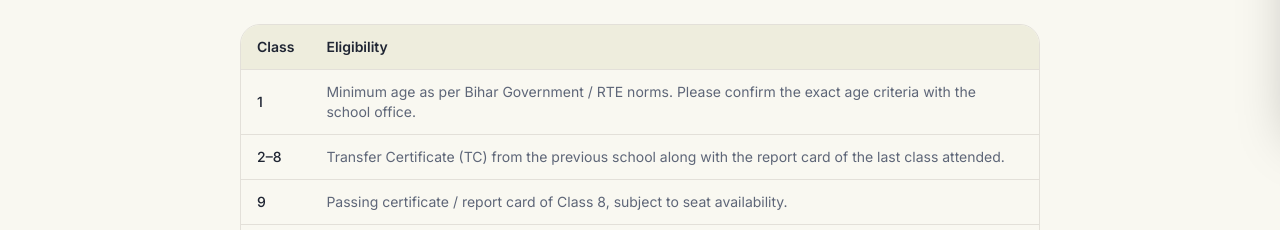
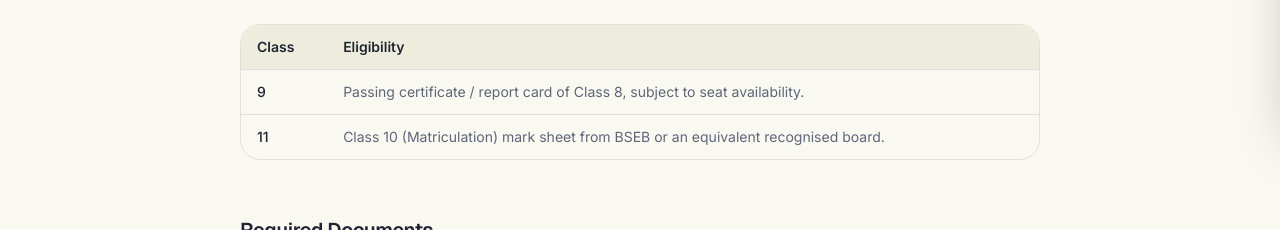
Before and after one commit to ImMortaL0P/Adla-Website, a React (Vite) app in the folder umv-adala/: page /admission in a window 1280 px wide. Shown: the part 675-905 px from the top of the page. Built offline with nearby package versions, Linux system fonts and the light colour scheme; no server answers; a web font is replaced by a local one.

Commit message:
content: remove classes 1-8 from admission eligibility and enquiry form

```diff
--- a/umv-adala/src/data/content.ts
+++ b/umv-adala/src/data/content.ts
@@ -68,16 +68,6 @@ export const admissionContent = {
     },
   ],
   eligibility: [
-    {
-      classRange: '1',
-      en: 'Minimum age as per Bihar Government / RTE norms. Please confirm the exact age criteria with the school office.',
-      hi: 'बिहार सरकार / RTE मानदंडों के अनुसार न्यूनतम आयु। सटीक आयु मानदंड हेतु विद्यालय कार्यालय से संपर्क करें।',
-    },
-    {
-      classRange: '2–8',
-      en: 'Transfer Certificate (TC) from the previous school along with the report card of the last class attended.',
-      hi: 'पिछले विद्यालय से स्थानांतरण प्रमाण पत्र (TC) एवं अंतिम कक्षा की रिपोर्ट कार्ड।',
-    },
     {
       classRange: '9',
       en: 'Passing certificate / report card of Class 8, subject to seat availability.',
--- a/umv-adala/src/pages/Admission.tsx
+++ b/umv-adala/src/pages/Admission.tsx
@@ -15,7 +15,7 @@ import { school } from '@/data/school'
 import { cn } from '@/lib/utils'
 import { useContent } from '@/hooks/useContent'
 
-const classOptions = ['1', '2', '3', '4', '5', '6', '7', '8', '9', '10', '11', '12']
+const classOptions = ['9', '10', '11', '12']
 
 function buildSchema(t: (key: string) => string) {
   return z.object({
```
